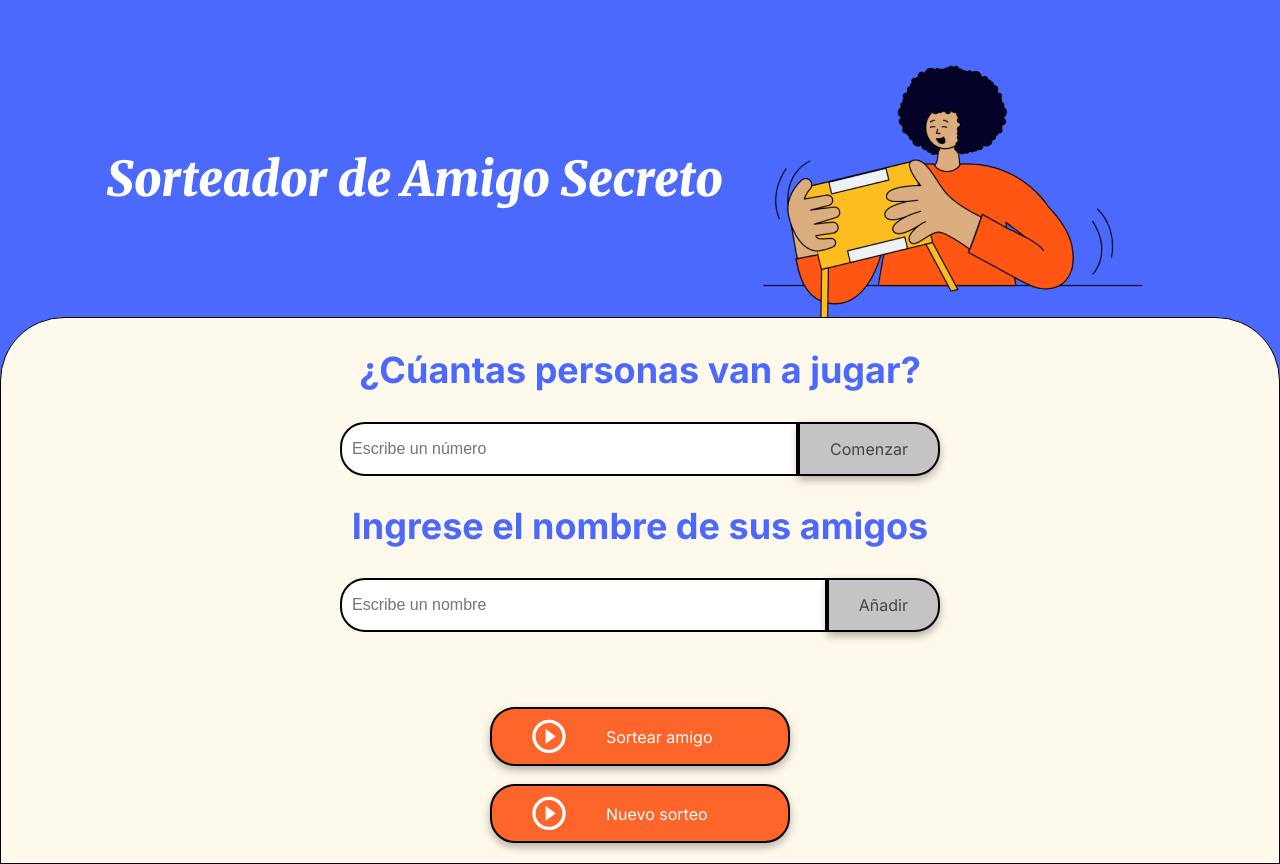
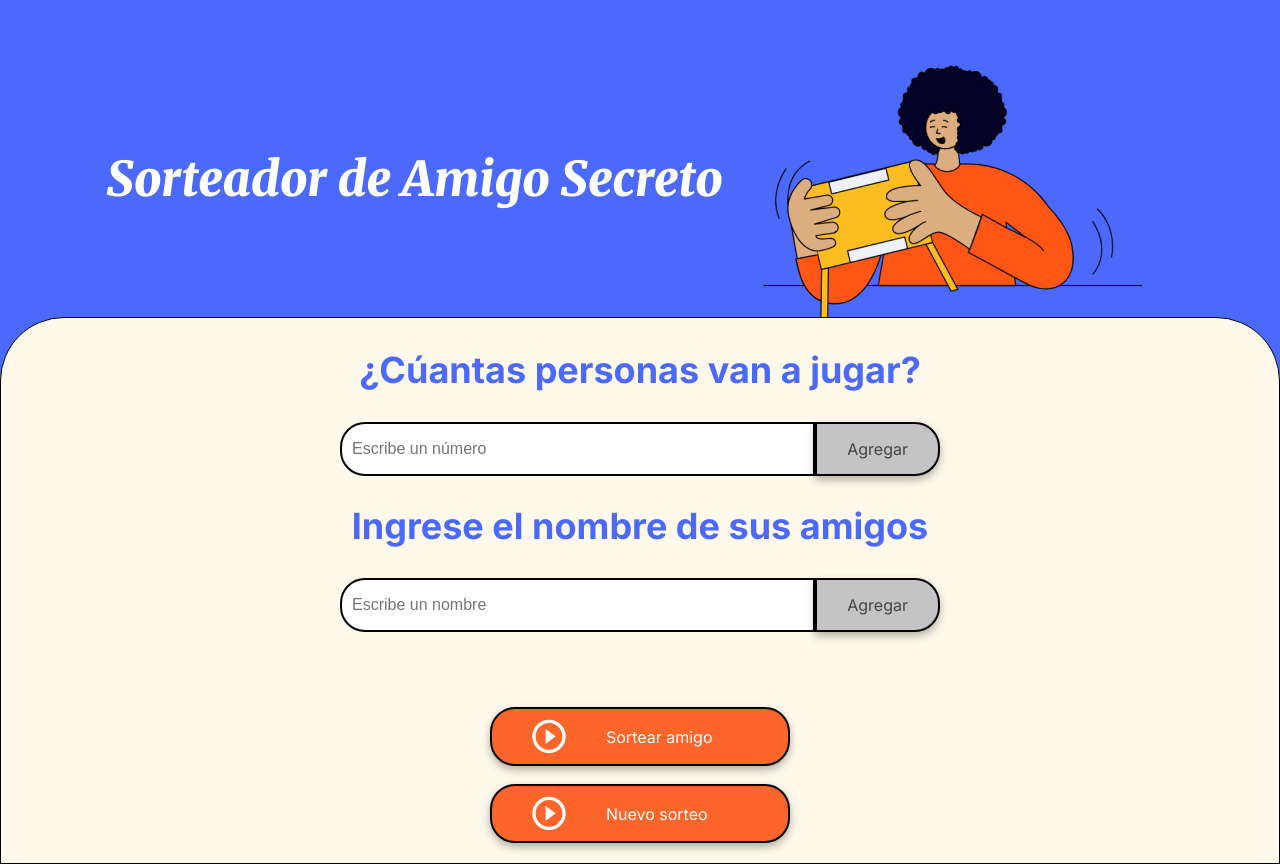
Before and after one commit to CarlaGP94/challenge-amigo-secreto, a plain HTML site: page index.html in a window 1280 px wide. Drawn offline with Linux system fonts and the light colour scheme.

Commit message:
Ultima actualizacion

```diff
--- a/index.html
+++ b/index.html
@@ -21,14 +21,14 @@
             <h2 class="section-title">¿Cúantas personas van a jugar?</h2>
             <div class="input-wrapper">
                 <input type="number" id="cantidad" class="input-name" placeholder="Escribe un número">
-                <button class="button-add" onclick="cantAmigos()" id="start">Comenzar</button>
+                <button class="button-add" onclick="cantAmigos()" id="start">Agregar</button>
 
             </div>
             &nbsp;
             <h2 class="section-title">Ingrese el nombre de sus amigos</h2>
             <div class="input-wrapper">
                 <input type="text" id="amigo" class="input-name" placeholder="Escribe un nombre">
-                <button class="button-add" onclick="agregarAmigo()" id="añadir">Añadir</button>
+                <button class="button-add" onclick="agregarAmigo()" id="añadir">Agregar</button>
 
             </div>
 
```
